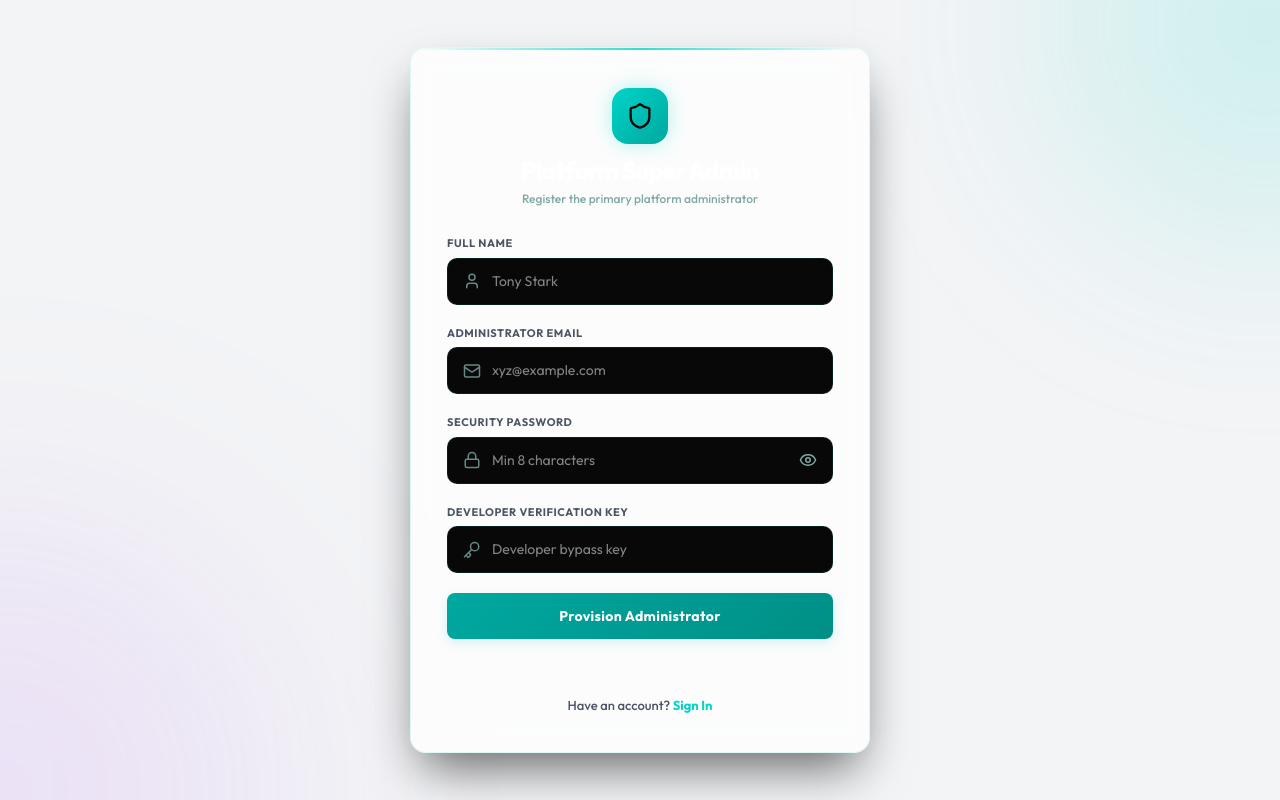
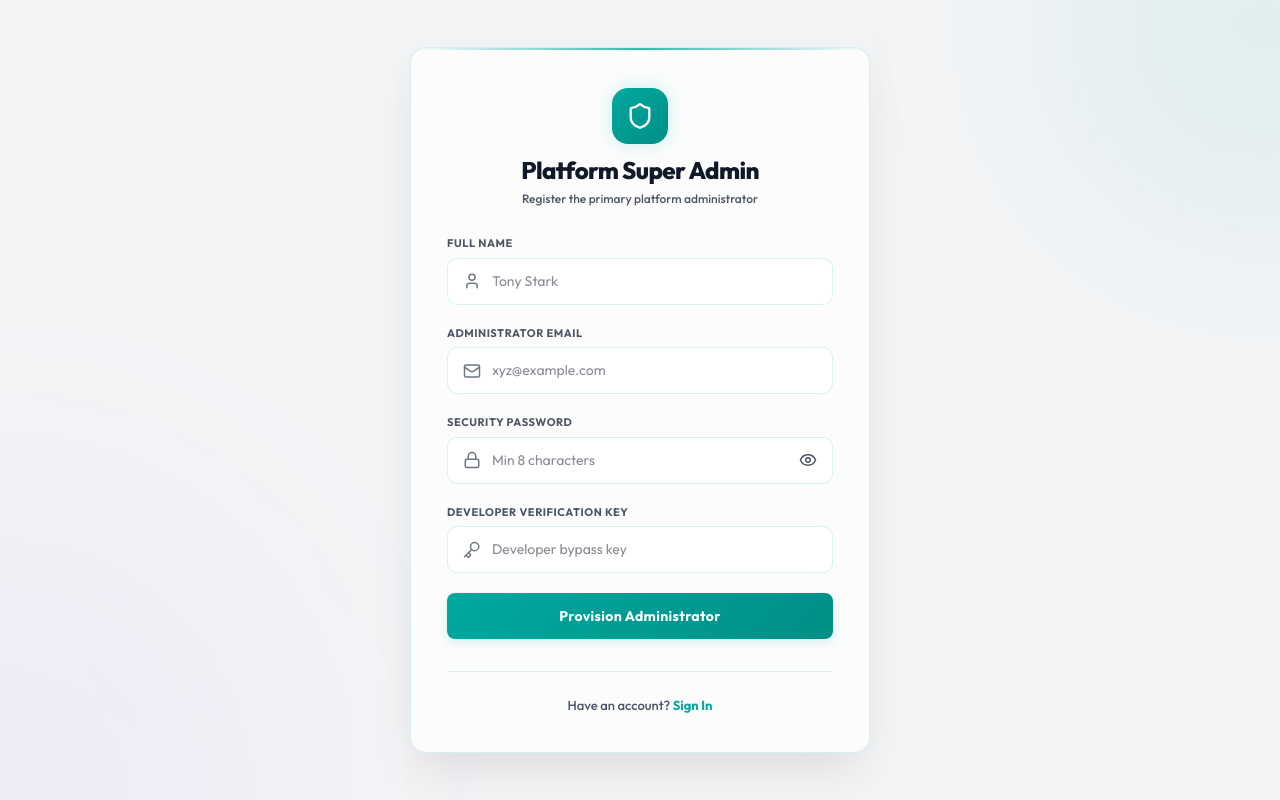
Before and after one commit to CompliAuro/CompliAuro-Superadmin, a Next.js app: page /register in a window 1280 px wide. Built offline with nearby package versions, Linux system fonts and the light colour scheme; no server answers.

Commit message:
feat: migrate superadmin registration page to theme variables and light mode default

```diff
--- a/app/register/page.tsx
+++ b/app/register/page.tsx
@@ -90,7 +90,7 @@ export default function SuperAdminRegister() {
   };
 
   return (
-    <div className="min-h-screen bg-[#030303] flex items-center justify-center p-6 font-sans relative overflow-hidden">
+    <div className="min-h-screen bg-background text-foreground flex items-center justify-center p-6 font-sans relative overflow-hidden">
       {/* Decorative Animated Glow Orbs */}
       <motion.div
         animate={{
@@ -103,7 +103,7 @@ export default function SuperAdminRegister() {
           repeat: Infinity,
           ease: "easeInOut",
         }}
-        className="absolute -top-[120px] -right-[120px] w-[350px] h-[350px] bg-[rgba(0,212,200,0.15)] blur-[90px] rounded-full pointer-events-none"
+        className="absolute -top-[120px] -right-[120px] w-[350px] h-[350px] bg-[rgba(0,168,159,0.08)] blur-[90px] rounded-full pointer-events-none"
       />
       <motion.div
         animate={{
@@ -116,7 +116,7 @@ export default function SuperAdminRegister() {
           repeat: Infinity,
           ease: "easeInOut",
         }}
-        className="absolute -bottom-[150px] -left-[150px] w-[400px] h-[400px] bg-[rgba(168,85,247,0.12)] blur-[100px] rounded-full pointer-events-none"
+        className="absolute -bottom-[150px] -left-[150px] w-[400px] h-[400px] bg-[rgba(168,85,247,0.06)] blur-[100px] rounded-full pointer-events-none"
       />
 
       <motion.div
@@ -125,8 +125,8 @@ export default function SuperAdminRegister() {
         transition={{ duration: 0.6, ease: "easeOut" }}
         className="w-full max-w-[460px] glass-panel relative overflow-hidden"
         style={{
-          border: "1px solid rgba(0, 212, 200, 0.12)",
-          boxShadow: "0 25px 50px -12px rgba(0, 0, 0, 0.6), 0 0 40px rgba(0, 212, 200, 0.03)",
+          border: "1px solid var(--border-color)",
+          boxShadow: "0 25px 50px -12px rgba(0, 0, 0, 0.1), 0 0 40px rgba(0, 168, 159, 0.03)",
           padding: "40px 36px 36px 36px",
           borderRadius: "16px",
           display: "flex",
@@ -135,21 +135,21 @@ export default function SuperAdminRegister() {
         }}
       >
         {/* Glow accent bar at the top */}
-        <div className="absolute top-0 left-0 right-0 h-[2px] bg-gradient-to-r from-transparent via-[#00D4C8] to-transparent opacity-80" />
+        <div className="absolute top-0 left-0 right-0 h-[2px] bg-gradient-to-r from-transparent via-[var(--primary-color)] to-transparent opacity-80" />
 
         {/* Logo Header */}
         <div style={{ display: "flex", flexDirection: "column", alignItems: "center", gap: "12px", textAlign: "center" }}>
           <motion.div
             whileHover={{ scale: 1.05, rotate: 5 }}
-            className="w-14 h-14 rounded-2xl bg-gradient-to-br from-[#00D4C8] to-[#00A89E] flex items-center justify-center text-[#050505] shadow-[0_0_20px_rgba(0,212,200,0.3)] cursor-pointer"
+            className="w-14 h-14 rounded-2xl bg-gradient-to-br from-[var(--primary-color)] to-[var(--primary-dark)] flex items-center justify-center text-white shadow-[0_0_20px_rgba(0,168,159,0.2)] cursor-pointer"
           >
             <Shield size={28} />
           </motion.div>
           <div>
-            <h1 className="text-2xl font-extrabold tracking-tight text-white font-heading" style={{ margin: 0, lineHeight: 1.2 }}>
+            <h1 className="text-2xl font-extrabold tracking-tight text-foreground font-heading" style={{ margin: 0, lineHeight: 1.2 }}>
               Platform Super Admin
             </h1>
-            <p className="text-xs text-[#7FA8A3]" style={{ marginTop: "6px", marginBottom: 0, fontWeight: 500 }}>
+            <p className="text-xs text-[var(--text-secondary)]" style={{ marginTop: "6px", marginBottom: 0, fontWeight: 500 }}>
               Register the primary platform administrator
             </p>
           </div>
@@ -198,7 +198,7 @@ export default function SuperAdminRegister() {
         {/* Form */}
         <form onSubmit={handleSubmit} style={{ display: "flex", flexDirection: "column", gap: "20px" }}>
           <div style={{ display: "flex", flexDirection: "column", gap: "6px" }}>
-            <label style={{ fontSize: "11px", fontWeight: 700, color: "#7FA8A3", textTransform: "uppercase", letterSpacing: "0.05em" }}>
+            <label style={{ fontSize: "11px", fontWeight: 700, color: "var(--text-secondary)", textTransform: "uppercase", letterSpacing: "0.05em" }}>
               Full Name
             </label>
             <div className="relative">
@@ -211,11 +211,7 @@ export default function SuperAdminRegister() {
                   paddingBottom: "12px",
                   fontSize: "14px",
                   borderRadius: "10px",
-                  border: "1px solid rgba(255, 255, 255, 0.08)",
-                  background: "#080808",
                   width: "100%",
-                  color: "#fff",
-                  outline: "none"
                 }}
                 type="text"
                 required
@@ -223,12 +219,12 @@ export default function SuperAdminRegister() {
                 value={name}
                 onChange={(e) => setName(e.target.value)}
               />
-              <User size={18} className="absolute left-4 top-1/2 -translate-y-1/2 text-[#7FA8A3] opacity-80" />
+              <User size={18} className="absolute left-4 top-1/2 -translate-y-1/2 text-[var(--text-secondary)] opacity-80" />
             </div>
           </div>
 
           <div style={{ display: "flex", flexDirection: "column", gap: "6px" }}>
-            <label style={{ fontSize: "11px", fontWeight: 700, color: "#7FA8A3", textTransform: "uppercase", letterSpacing: "0.05em" }}>
+            <label style={{ fontSize: "11px", fontWeight: 700, color: "var(--text-secondary)", textTransform: "uppercase", letterSpacing: "0.05em" }}>
               Administrator Email
             </label>
             <div className="relative">
@@ -241,11 +237,7 @@ export default function SuperAdminRegister() {
                   paddingBottom: "12px",
                   fontSize: "14px",
                   borderRadius: "10px",
-                  border: "1px solid rgba(255, 255, 255, 0.08)",
-                  background: "#080808",
                   width: "100%",
-                  color: "#fff",
-                  outline: "none"
                 }}
                 type="email"
                 required
@@ -253,12 +245,12 @@ export default function SuperAdminRegister() {
                 value={email}
                 onChange={(e) => setEmail(e.target.value)}
               />
-              <Mail size={18} className="absolute left-4 top-1/2 -translate-y-1/2 text-[#7FA8A3] opacity-80" />
+              <Mail size={18} className="absolute left-4 top-1/2 -translate-y-1/2 text-[var(--text-secondary)] opacity-80" />
             </div>
           </div>
 
           <div style={{ display: "flex", flexDirection: "column", gap: "6px" }}>
-            <label style={{ fontSize: "11px", fontWeight: 700, color: "#7FA8A3", textTransform: "uppercase", letterSpacing: "0.05em" }}>
+            <label style={{ fontSize: "11px", fontWeight: 700, color: "var(--text-secondary)", textTransform: "uppercase", letterSpacing: "0.05em" }}>
               Security Password
             </label>
             <div className="relative">
@@ -271,11 +263,7 @@ export default function SuperAdminRegister() {
                   paddingBottom: "12px",
                   fontSize: "14px",
                   borderRadius: "10px",
-                  border: "1px solid rgba(255, 255, 255, 0.08)",
-                  background: "#080808",
                   width: "100%",
-                  color: "#fff",
-                  outline: "none"
                 }}
                 type={showPassword ? "text" : "password"}
                 required
@@ -283,11 +271,11 @@ export default function SuperAdminRegister() {
                 value={password}
                 onChange={(e) => setPassword(e.target.value)}
               />
-              <Lock size={18} className="absolute left-4 top-1/2 -translate-y-1/2 text-[#7FA8A3] opacity-80" />
+              <Lock size={18} className="absolute left-4 top-1/2 -translate-y-1/2 text-[var(--text-secondary)] opacity-80" />
               <button
                 type="button"
                 onClick={() => setShowPassword(!showPassword)}
-                className="absolute right-4 top-1/2 -translate-y-1/2 text-[#7FA8A3] hover:text-white transition-colors duration-200"
+                className="absolute right-4 top-1/2 -translate-y-1/2 text-[var(--text-secondary)] hover:text-[var(--text-primary)] transition-colors duration-200"
                 style={{ background: "none", border: "none", cursor: "pointer", padding: 0 }}
               >
                 {showPassword ? <EyeOff size={18} /> : <Eye size={18} />}
@@ -296,7 +284,7 @@ export default function SuperAdminRegister() {
           </div>
 
           <div style={{ display: "flex", flexDirection: "column", gap: "6px" }}>
-            <label style={{ fontSize: "11px", fontWeight: 700, color: "#7FA8A3", textTransform: "uppercase", letterSpacing: "0.05em" }}>
+            <label style={{ fontSize: "11px", fontWeight: 700, color: "var(--text-secondary)", textTransform: "uppercase", letterSpacing: "0.05em" }}>
               Developer Verification Key
             </label>
             <div className="relative">
@@ -309,11 +297,7 @@ export default function SuperAdminRegister() {
                   paddingBottom: "12px",
                   fontSize: "14px",
                   borderRadius: "10px",
-                  border: "1px solid rgba(255, 255, 255, 0.08)",
-                  background: "#080808",
                   width: "100%",
-                  color: "#fff",
-                  outline: "none"
                 }}
                 type="password"
                 required
@@ -321,7 +305,7 @@ export default function SuperAdminRegister() {
                 value={devKey}
                 onChange={(e) => setDevKey(e.target.value)}
               />
-              <Key size={18} className="absolute left-4 top-1/2 -translate-y-1/2 text-[#7FA8A3] opacity-80" />
+              <Key size={18} className="absolute left-4 top-1/2 -translate-y-1/2 text-[var(--text-secondary)] opacity-80" />
             </div>
           </div>
 
@@ -330,7 +314,7 @@ export default function SuperAdminRegister() {
             whileTap={{ scale: 0.99 }}
             type="submit"
             disabled={loading || success}
-            className="btn btn-primary w-full mt-2 py-3 rounded-xl font-bold tracking-wide shadow-[0_4px_20px_rgba(0,212,200,0.2)]"
+            className="btn btn-primary w-full mt-2 py-3 rounded-xl font-bold tracking-wide shadow-[0_4px_20px_rgba(0,168,159,0.2)] text-white"
             style={{ fontSize: "14px", height: "46px" }}
           >
             {loading ? "Registering Account..." : "Provision Administrator"}
@@ -338,9 +322,9 @@ export default function SuperAdminRegister() {
         </form>
 
         {/* Links */}
-        <div style={{ textAlign: "center", fontSize: "13px", color: "#7FA8A3", borderTop: "1px solid rgba(255,255,255,0.05)", paddingTop: "24px", marginTop: "4px", fontWeight: 500 }}>
+        <div style={{ textAlign: "center", fontSize: "13px", color: "var(--text-secondary)", borderTop: "1px solid var(--border-color)", paddingTop: "24px", marginTop: "4px", fontWeight: 500 }}>
           Have an account?{" "}
-          <Link href="/login" className="text-[#00D4C8] hover:text-[#00BDB3] transition-colors duration-200 font-bold ml-1">
+          <Link href="/login" className="text-[var(--primary-color)] hover:text-[var(--primary-dark)] transition-colors duration-200 font-bold ml-1">
             Sign In
           </Link>
         </div>
```
